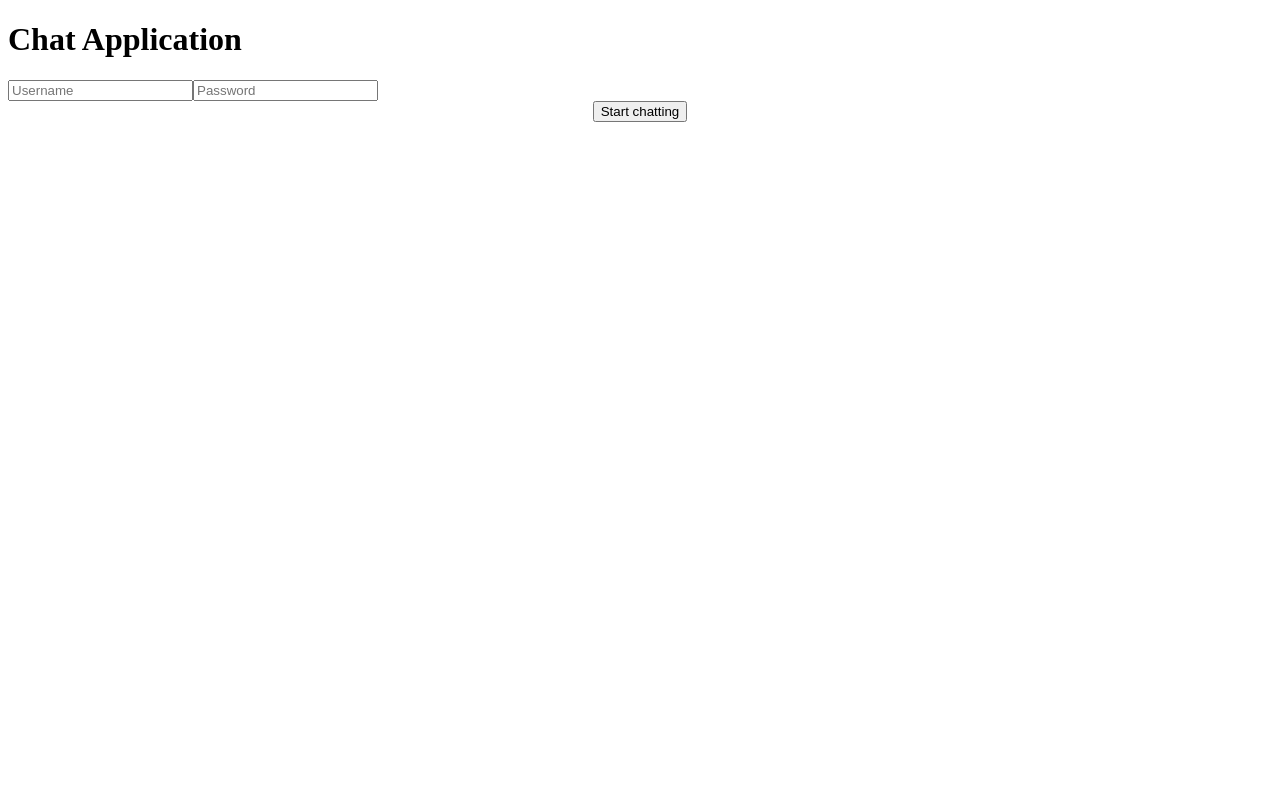
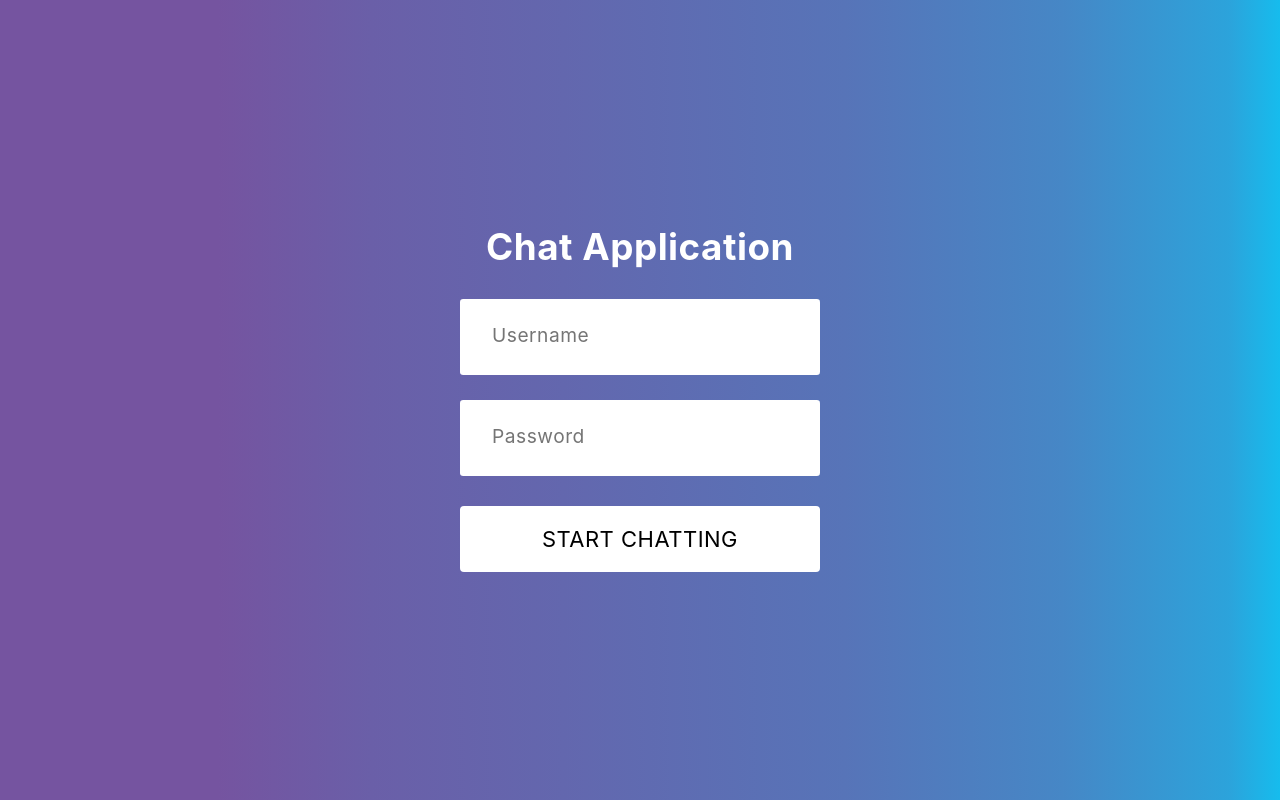
Before and after one commit to leonardo-siepierski/chat-app, a React (Create React App) app: page / in a window 1280 px wide. Built offline with nearby package versions, Linux system fonts and the light colour scheme.

Commit message:
CSS created and implemented

```diff
--- a/src/App.css
+++ b/src/App.css
@@ -1,38 +1,291 @@
-.App {
+/* CHAT */
+
+* {
+  font-family: Avenir, -apple-system, BlinkMacSystemFont, Segoe UI, Roboto,
+    Helvetica Neue, Arial, Noto Sans, sans-serif, Apple Color Emoji,
+    Segoe UI Emoji, Segoe UI Symbol, Noto Color Emoji;
+  letter-spacing: 0.5px;
+}
+
+.ce-chat-list {
+  background-color: rgb(240, 240, 240) !important;
+}
+
+.ce-chats-container {
+  background-color: rgb(240, 240, 240) !important;
+}
+
+.ce-active-chat-card {
+  background-color: #cabcdc !important;
+  border: 4px solid #cabcdc !important;
+  border-radius: 0px !important;
+}
+
+.ce-chat-subtitle-text {
+  color: #595959 !important;
+}
+
+.ce-chat-form-container {
+  padding-bottom: 20px !important;
+}
+
+.ce-text-input {
+  border-radius: 6px !important;
+  border: 1px solid #3b2a50 !important;
+}
+
+.ce-primary-button {
+  border-radius: 6px !important;
+  background-color: #7554a0 !important;
+  position: relative;
+  bottom: 1px;
+}
+
+.ce-danger-button {
+  background-color: white !important;
+  border-radius: 22px !important;
+}
+
+.ce-settings {
+  background-color: rgb(240, 240, 240) !important;
+}
+
+.ce-autocomplete-input {
+  border-radius: 6px !important;
+  border: 1px solid #3b2a50 !important;
+}
+
+.ce-autocomplete-options {
+  border-radius: 6px !important;
+  border: 1px solid #3b2a50 !important;
+  background-color: white !important;
+}
+
+.ce-chat-settings-container {
+  padding-top: 12px !important;
+}
+
+.ce-chat-avatars-row {
+  display: none !important;
+}
+
+/* CUSTOM FEED */
+
+.chat-feed {
+  height: 100%;
+  width: 100%;
+  overflow: scroll;
+  background-color: rgb(240, 240, 240);
+}
+
+.chat-title-container {
+  width: calc(100% - 36px);
+  padding: 18px;
   text-align: center;
 }
 
-.App-logo {
-  height: 40vmin;
-  pointer-events: none;
+.chat-title {
+  color: #7554a0;
+  font-weight: 800;
+  font-size: 24px;
 }
 
-@media (prefers-reduced-motion: no-preference) {
-  .App-logo {
-    animation: App-logo-spin infinite 20s linear;
-  }
+.chat-subtitle {
+  color: #7554a0;
+  font-weight: 600;
+  font-size: 12px;
+  padding-top: 4px;
 }
 
-.App-header {
-  background-color: #282c34;
-  min-height: 100vh;
+.message-row {
+  float: left;
+  width: 100%;
   display: flex;
-  flex-direction: column;
-  align-items: center;
-  justify-content: center;
-  font-size: calc(10px + 2vmin);
-  color: white;
+  margin-left: 18px;
 }
 
-.App-link {
-  color: #61dafb;
+.message-block {
+  width: 100%;
+  display: inline-block;
 }
 
-@keyframes App-logo-spin {
-  from {
-    transform: rotate(0deg);
-  }
-  to {
-    transform: rotate(360deg);
-  }
+.message-avatar {
+  width: 44px;
+  height: 44px;
+  border-radius: 22px;
+  color: white;
+  text-align: center;
+  background-repeat: no-repeat;
+  background-position: center;
+  background-size: 48px;
 }
+
+.message {
+  padding: 12px;
+  font-size: 16px;
+  border-radius: 6px;
+  max-width: 60%;
+}
+
+.message-image {
+  margin-right: 18px;
+  object-fit: cover;
+  border-radius: 6px;
+  height: 30vw;
+  /* width: 30vw; */
+  max-height: 200px;
+  max-width: 200px;
+  min-height: 100px;
+  min-width: 100px;
+}
+
+.read-receipts {
+  position: relative;
+  bottom: 6px;
+}
+
+.read-receipt {
+  width: 13px;
+  height: 13px;
+  border-radius: 13px;
+  margin: 1.5px;
+  background-repeat: no-repeat;
+  background-position: center;
+  background-size: 14px;
+}
+
+.message-form-container {
+  position: absolute;
+  bottom: 0px;
+  width: calc(100% - 36px);
+  padding: 18px;
+  background-color: rgb(240, 240, 240);
+}
+
+.message-form {
+  overflow: hidden;
+  border-radius: 6px;
+  border: 1px solid #3b2a50;
+  background-color: white;
+}
+
+.message-input {
+  height: 40px;
+  width: calc(100% - 132px);
+  background-color: white;
+  border: 1px solid white;
+  padding: 0px 18px;
+  outline: none;
+  font-size: 15px;
+}
+
+.image-button {
+  cursor: pointer;
+  padding: 0px 12px;
+  height: 100%;
+}
+
+.send-button {
+  height: 42px;
+  background-color: white;
+  border: 1px solid white;
+  padding: 0px 18px;
+  cursor: pointer;
+}
+
+.send-icon {
+  top: 1px;
+  position: relative;
+  transform: rotate(-90deg);
+}
+
+.picture-icon {
+  top: 1px;
+  position: relative;
+  font-size: 14px;
+}
+
+/* FORM */
+*,
+*::after,
+*::before {
+  margin: 0;
+  padding: 0;
+  box-sizing: border-box;
+  font-size: 62,5%;
+}
+
+.wrapper {
+  height: 100vh;
+	width: 100%;
+  background: rgb(117,84,160);
+  background: linear-gradient(90deg, rgba(117,84,160,1) 7%, rgba(117,84,160,1) 17%, rgba(106,95,168,1) 29%, rgba(99,103,174,1) 44%, rgba(87,116,184,1) 66%, rgba(70,135,198,1) 83%, rgba(44,163,219,1) 96%, rgba(22,188,237,1) 100%, rgba(0,212,255,1) 100%);
+  display: flex;
+  justify-content: center;
+  align-items: center;
+}
+
+.input {
+  color: #333;
+  font-size: 1.2rem;
+	margin: 0 auto;
+  padding: 1.5rem 2rem;
+  border-radius: 0.2rem;
+  background-color: rgb(255, 255, 255);
+  border: none;
+  width: 90%;
+  display: block;
+  border-bottom: 0.3rem solid transparent;
+  transition: all 0.3s;
+  outline: none;
+  margin-bottom: 25px;
+}
+
+.form {
+  width: 400px;
+}
+
+.title {
+  text-align: center;
+  color: white;
+  margin-bottom: 30px;
+  width: 100%;
+  font-size: 2.3em;;
+}
+
+.button {
+  border-radius: 4px;
+  border: none;
+  background-color: white;
+  color: black;
+  text-align: center;
+  text-transform: uppercase;
+  font-size: 22px;
+  padding: 20px;
+  width: 200px;
+  transition: all 0.4s;
+  cursor: pointer;
+  margin: 5px;
+  width: 90%;
+}
+.button span {
+  cursor: pointer;
+  display: inline-block;
+  position: relative;
+  transition: 0.4s;
+}
+.button span:after {
+  content: '\00bb';
+  position: absolute;
+  opacity: 0;
+  top: 0;
+  right: -20px;
+  transition: 0.5s;
+}
+.button:hover span {
+  padding-right: 25px;
+}
+.button:hover span:after {
+  opacity: 1;
+  right: 0;
+}
```
